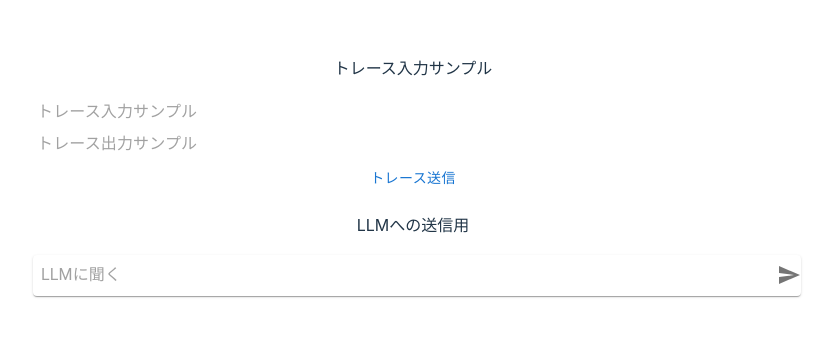
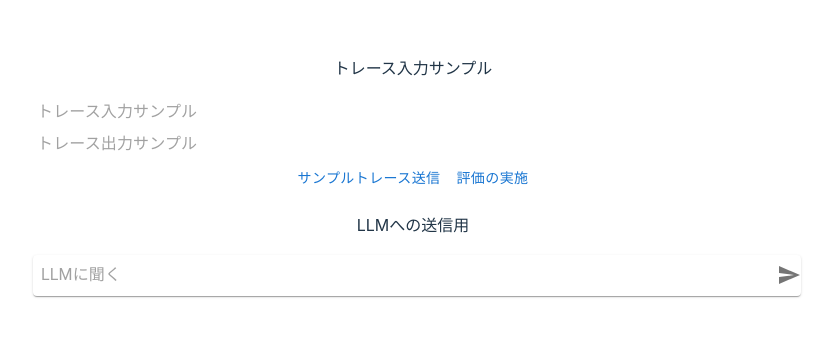
Before and after one commit to ken1714/vertex-ai-sample, a React (Vite) app in the folder frontend/: page / in a window 1280 px wide. Shown: the part 231-568 px from the top of the page, without its empty margins (227-1060 px from the left). Built offline with nearby package versions, Linux system fonts and the light colour scheme.

Commit message:
[feat] 評価実行APIを実行するボタン追加

```diff
--- a/frontend/src/App.tsx
+++ b/frontend/src/App.tsx
@@ -103,7 +103,17 @@ const App = () => {
           setTraceInputValue('');
           setTraceResponseValue('');
         }}>
-          トレース送信
+          サンプルトレース送信
+        </Button>
+        <Button onClick={() => {
+          fetch(import.meta.env.VITE_BACKEND_URL + '/evaluate-management', {
+            method: 'POST',
+            headers: {
+              'Content-Type': 'application/json'
+            },
+          });
+        }}>
+          評価の実施
         </Button>
       </Box>
       <p>LLMへの送信用</p>
```
